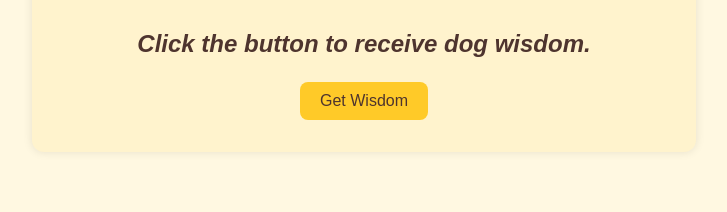
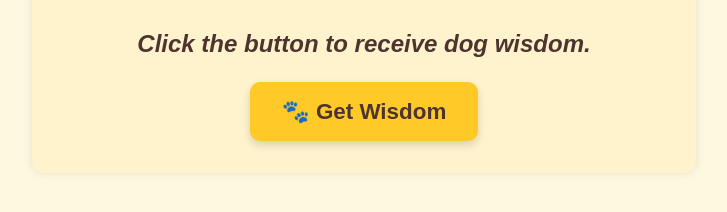
Before and after one commit to TaliaRosner/duke-quote-generator, a plain HTML site: page index.html in a window 1280 px wide. Shown: the part 392-604 px from the top of the page, without its empty margins (276-1003 px from the left). Drawn offline with Linux system fonts and the light colour scheme.

Commit message:
Changed styling
Updated button style with glow and paw print

```diff
--- a/index.html
+++ b/index.html
@@ -11,7 +11,7 @@
     <h1>Duke's Wisdom Generator 🐾</h1>
     <img src="duke.jpg" alt="Duke looking wise" class="duke-img" />
     <p id="quote">Click the button to receive dog wisdom.</p>
-    <button id="generateBtn">Get Wisdom</button>
+    <button id="generateBtn">🐾 Get Wisdom</button>
   </div>
 
   <script src="script.js"></script>
--- a/style.css
+++ b/style.css
@@ -28,16 +28,21 @@ body {
     background-color: #ffca28;
     color: #4e342e;
     border: none;
-    padding: 10px 20px;
-    font-size: 1rem;
-    border-radius: 8px;
+    padding: 16px 32px;
+    font-size: 1.4rem;
+    font-weight: bold;
+    border-radius: 10px;
     cursor: pointer;
-    transition: background-color 0.2s ease;
+    transition: all 0.3s ease;
+    box-shadow: 0 4px 8px rgba(0,0,0,0.15);
   }
 
   button:hover {
     background-color: #fbc02d;
+    box-shadow: 0 0 15px rgba(255, 202, 40, 0.7);
+    transform: scale(1.05);
   }
+
 
   #quote {
     font-size: 1.5rem;
```
